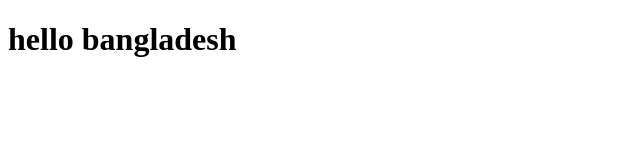
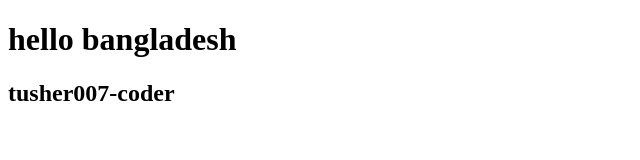
Before and after one commit to Tusher007-coder/huday, a plain HTML site: page index.html in a window 1280 px wide. Shown: the whole page, without its empty margins (0-640 px from the left). Drawn offline with Linux system fonts and the light colour scheme.

Commit message:
third commit

```diff
--- a/index.html
+++ b/index.html
@@ -7,6 +7,7 @@
 </head>
 <body>
     <h1>hello bangladesh</h1>
+    <h2>tusher007-coder</h2>
 
 </body>
 </html>
```
Also changed, not shown: one.txt.
